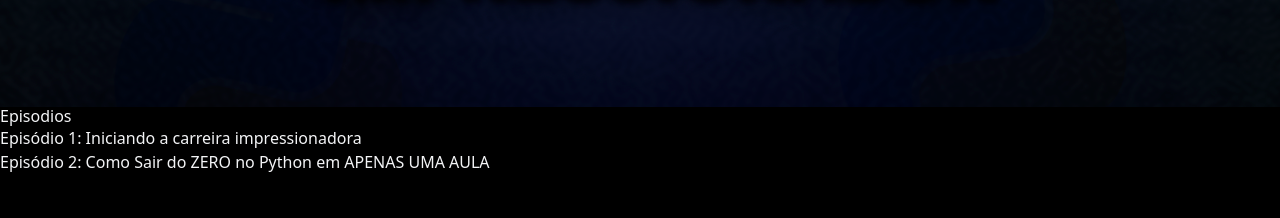
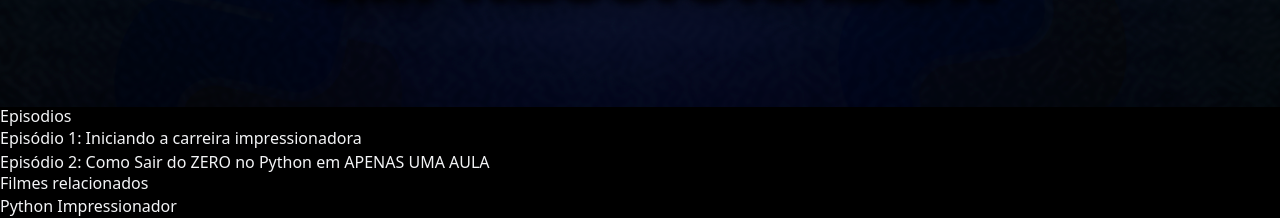
Before and after one commit to JBSilvaDev/HashFlix, a Django app: page /filmes/1 in a window 1280 px wide. Shown: the part 685-903 px from the top of the page. Before the commit the page ends 857 px from the top, so only its background shows below. Run offline with Django 4.2, Linux system fonts and the light colour scheme; data comes from the database, SQL or seed files in the repository; both versions use the stored data as it was after the commit; some libraries are stand-ins or nearby versions.

Commit message:
filmes relacionados

```diff
--- a/filme/templates/detalhesFilme.html
+++ b/filme/templates/detalhesFilme.html
@@ -12,4 +12,16 @@
 <a href="{{ ep.video }}">
   <p>Episódio {{ forloop.counter}}: {{ ep.titulo }}</p>
 </a>
-{% endfor %} {% endblock %}
+{% endfor %}
+<div class="py=10">
+  <h2>Filmes relacionados</h2>
+  {% for filme in filmes_relacionados %}
+  <p>
+    <a href="{% url 'filme:datalhesFilme'  filme.id  %}">
+      {{ filme.titulo }}
+    </a>
+
+  </p>
+  {% endfor %}
+</div>
+{% endblock %}
--- a/filme/views.py
+++ b/filme/views.py
@@ -1,24 +1,33 @@
-#from django.shortcuts import render
+# from django.shortcuts import render
+from typing import Any
 from filme.models import Filme
 from django.views.generic import TemplateView, ListView, DetailView
 
 
-#def homepage(request):
+# def homepage(request):
 #    return render(request, 'homepage.html')
 class HomePage(TemplateView):
-    template_name = 'homepage.html'
+    template_name = "homepage.html"
 
 
-#def homeFilmes(request):
+# def homeFilmes(request):
 #    lista_filmes = Filme.objects.all()
 #    return render(request, 'homeFilmes.html', {"lista":lista_filmes})
 
+
 class HomeFilmes(ListView):
     # object_list -> lista de itens do modelo
-    template_name = 'homeFilmes.html'
+    template_name = "homeFilmes.html"
     model = Filme
 
+
 class DetalhesFilme(DetailView):
-  # object -> 1 item do nosso modelo
-  template_name = 'detalhesFilme.html'
-  model = Filme
+    # object -> 1 item do nosso modelo
+    template_name = "detalhesFilme.html"
+    model = Filme
+
+    def get_context_data(self, **kwargs):
+        context = super(DetalhesFilme, self).get_context_data(**kwargs)
+        filmes_relacionados = Filme.objects.filter(categoria=self.get_object().categoria)[0:5]
+        context['filmes_relacionados']=filmes_relacionados
+        return context
```
Also changed, not shown: db.sqlite3.
